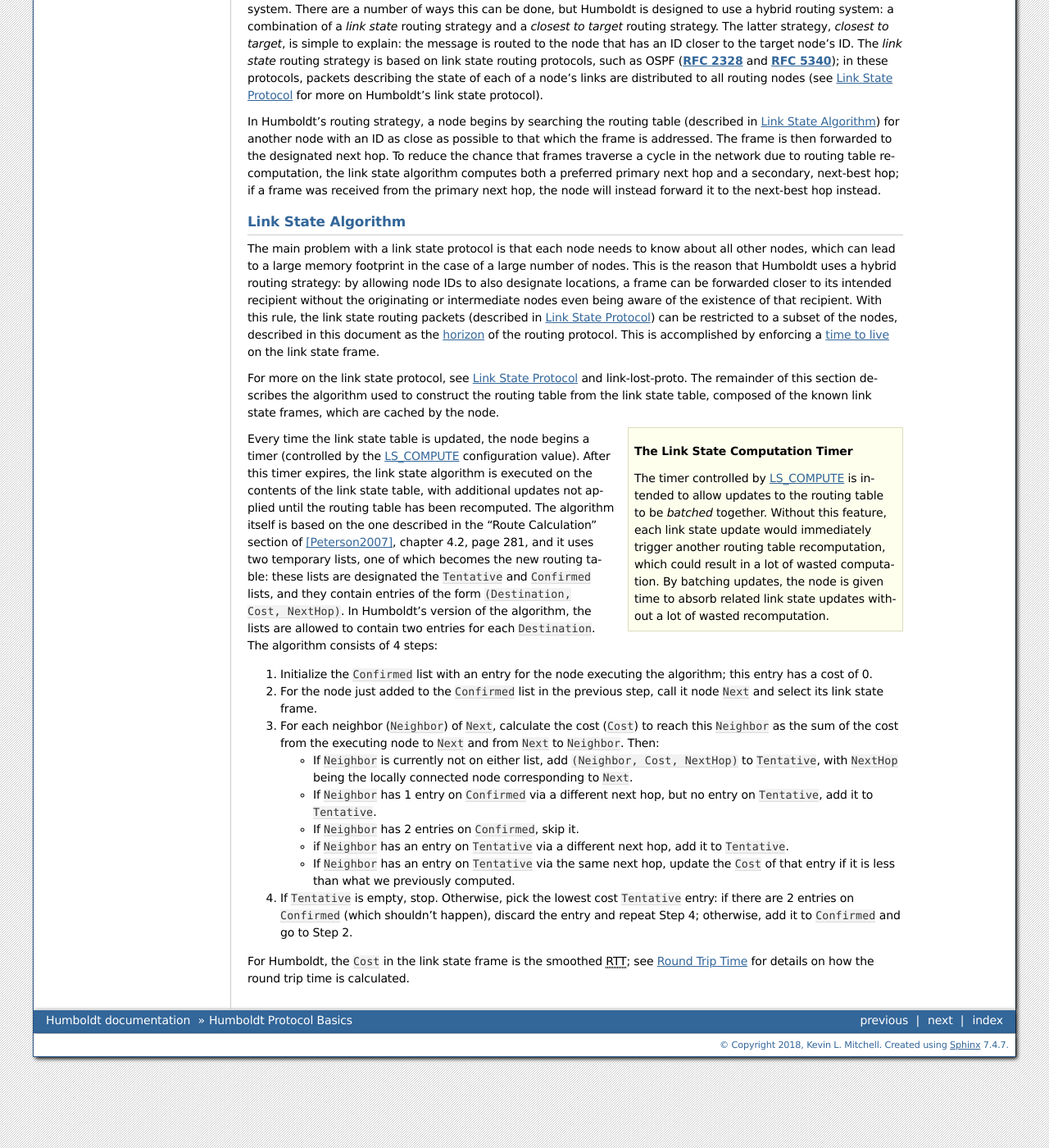
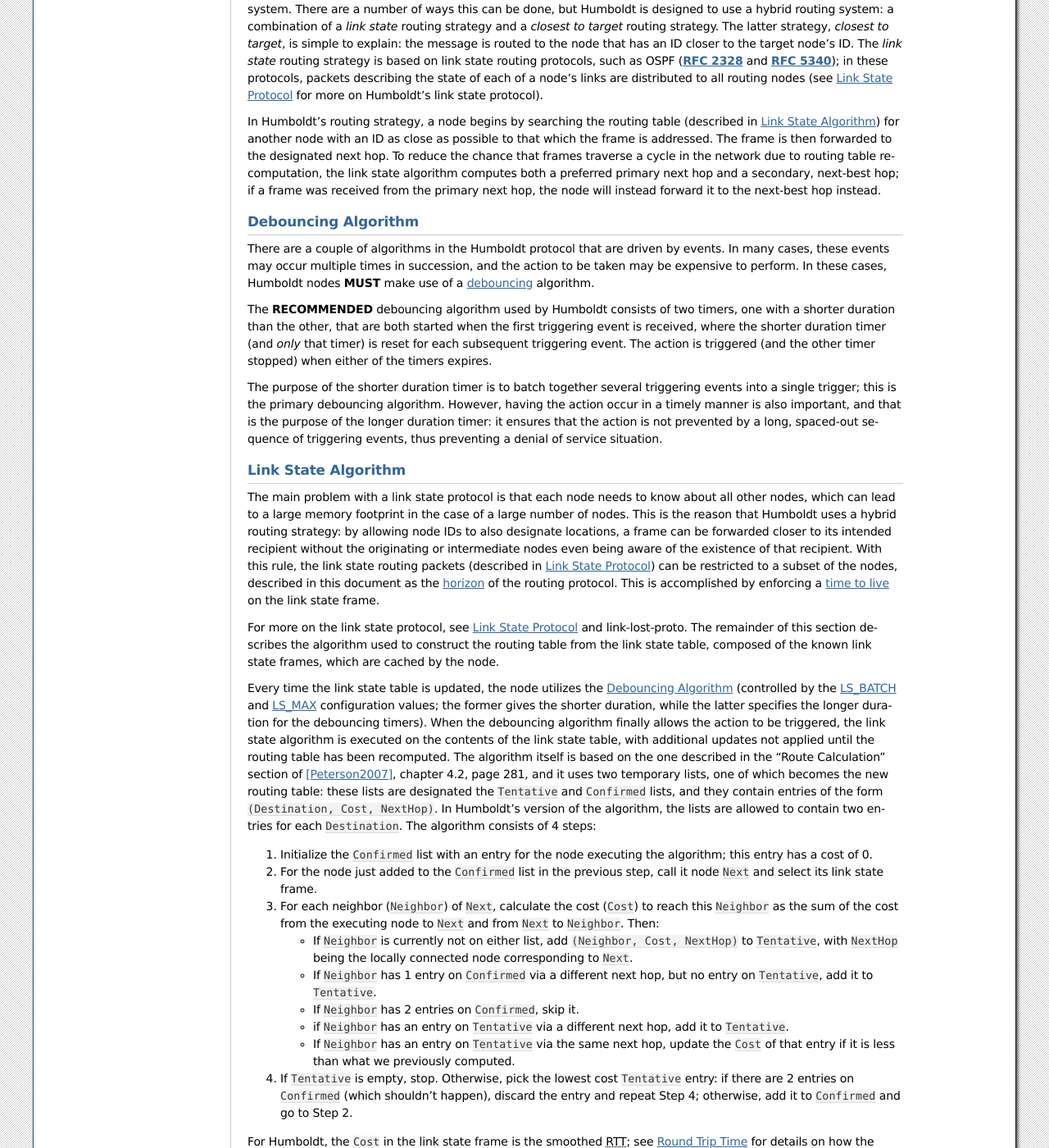
Before and after one commit to hydralang/humboldt-doc, a Sphinx documentation site: the page built from source/basics.rst, in a window 1280 px wide and 1400 px high, scrolled down 6479 px. Shown: the whole window at 82% size. Built offline with Sphinx 7.4.7, drawn with Linux system fonts in a browser that asks for light colours.

Commit message:
Discuss debouncing
This commit moves the discussion of debouncing out of both of the
sections where it occurs and into its own subsection in the basics
document.  It also describes the configuration variables that are used
when applying debouncing to link-state topics.  Finally, a minor typo
with respect to the LS_HORIZON configuration is corrected.

```diff
--- a/source/basics.rst
+++ b/source/basics.rst
@@ -571,6 +571,32 @@
 was received from the primary next hop, the node will instead forward
 it to the next-best hop instead.
 
+.. _debouncing-algorithm:
+
+Debouncing Algorithm
+--------------------
+
+There are a couple of algorithms in the Humboldt protocol that are
+driven by events.  In many cases, these events may occur multiple
+times in succession, and the action to be taken may be expensive to
+perform.  In these cases, Humboldt nodes **MUST** make use of a
+:term:`debouncing` algorithm.
+
+The **RECOMMENDED** debouncing algorithm used by Humboldt consists of
+two timers, one with a shorter duration than the other, that are both
+started when the first triggering event is received, where the shorter
+duration timer (and *only* that timer) is reset for each subsequent
+triggering event.  The action is triggered (and the other timer
+stopped) when either of the timers expires.
+
+The purpose of the shorter duration timer is to batch together several
+triggering events into a single trigger; this is the primary
+debouncing algorithm.  However, having the action occur in a timely
+manner is also important, and that is the purpose of the longer
+duration timer: it ensures that the action is not prevented by a long,
+spaced-out sequence of triggering events, thus preventing a denial of
+service situation.
+
 .. _link-state-algorithm:
 
 Link State Algorithm
@@ -594,22 +620,15 @@
 table, composed of the known link state frames, which are cached by
 the node.
 
-.. sidebar:: The Link State Computation Timer
-
-   The timer controlled by :ref:`ls-compute` is intended to allow
-   updates to the routing table to be *batched* together.  Without
-   this feature, each link state update would immediately trigger
-   another routing table recomputation, which could result in a lot of
-   wasted computation.  By batching updates, the node is given time to
-   absorb related link state updates without a lot of wasted
-   recomputation.
-
-Every time the link state table is updated, the node begins a timer
-(controlled by the :ref:`ls-compute` configuration value).  After this
-timer expires, the link state algorithm is executed on the contents of
-the link state table, with additional updates not applied until the
-routing table has been recomputed.  The algorithm itself is based on
-the one described in the "Route Calculation" section of
+Every time the link state table is updated, the node utilizes the
+:ref:`debouncing-algorithm` (controlled by the :ref:`ls-batch` and
+:ref:`ls-max` configuration values; the former gives the shorter
+duration, while the latter specifies the longer duration for the
+debouncing timers).  When the debouncing algorithm finally allows the
+action to be triggered, the link state algorithm is executed on the
+contents of the link state table, with additional updates not applied
+until the routing table has been recomputed.  The algorithm itself is
+based on the one described in the "Route Calculation" section of
 [Peterson2007]_, chapter 4.2, page 281, and it uses two temporary
 lists, one of which becomes the new routing table: these lists are
 designated the ``Tentative`` and ``Confirmed`` lists, and they contain
```
Also changed, not shown: source/configuration.rst (+29 -7 lines), source/support.rst (+8 -21 lines), source/tables.rst (+9 -5 lines).
